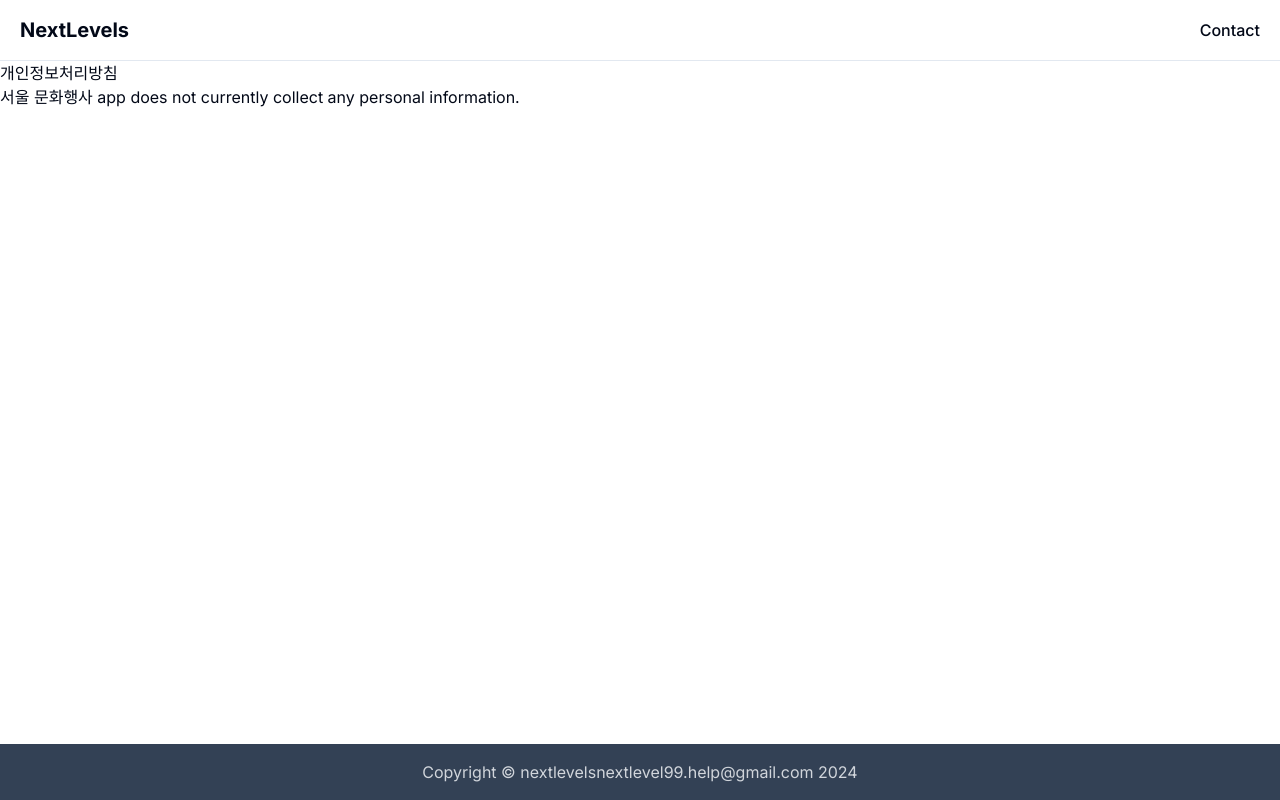
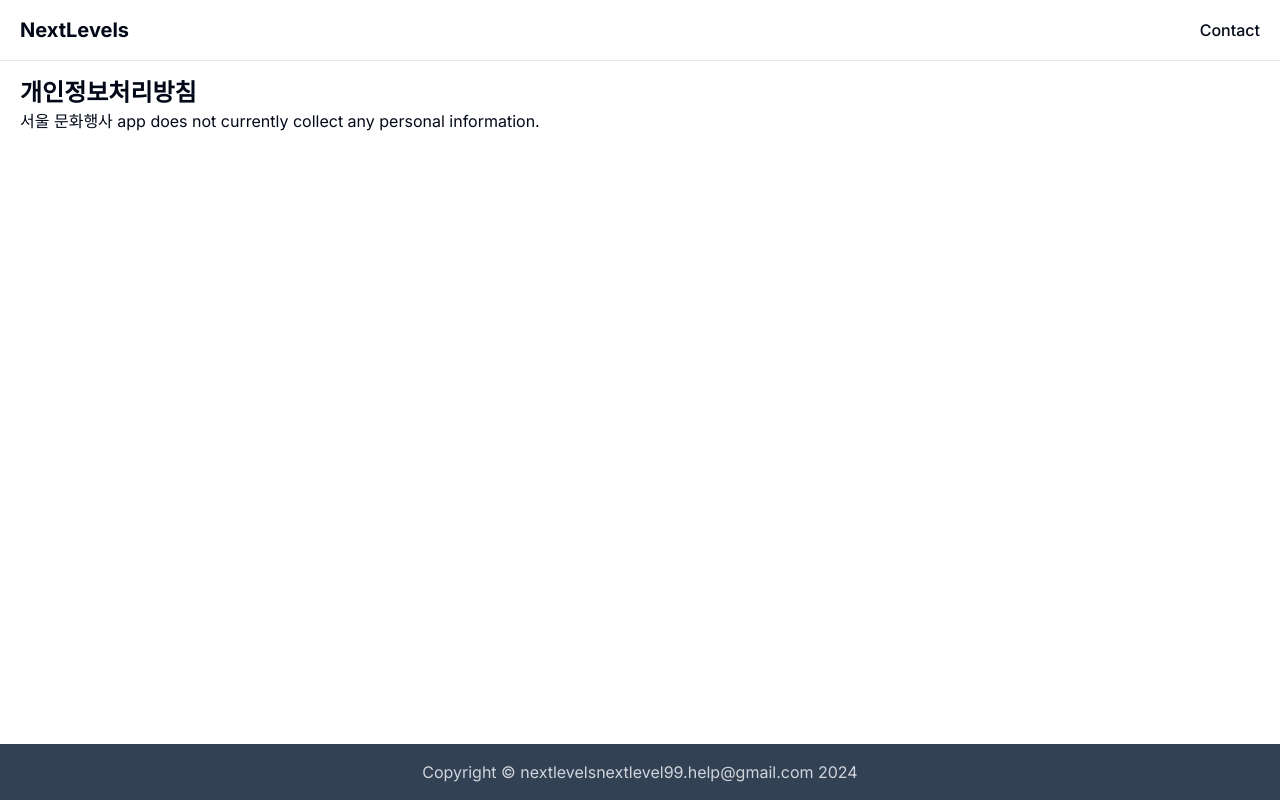
Before and after one commit to HoJin9622/nextlevels, a Next.js app: page /seoul-cultural-events/privacy in a window 1280 px wide. Built offline with nearby package versions, Linux system fonts and the light colour scheme.

Commit message:
feat: 개인정보처리방침 디자인 변경

```diff
--- a/src/app/seoul-cultural-events/privacy/page.tsx
+++ b/src/app/seoul-cultural-events/privacy/page.tsx
@@ -1,10 +1,10 @@
 export default function Privacy() {
   return (
-    <>
-      <h1>개인정보처리방침</h1>
+    <section className='px-5 py-4'>
+      <h1 className='text-2xl font-bold'>개인정보처리방침</h1>
       <p>
         서울 문화행사 app does not currently collect any personal information.
       </p>
-    </>
+    </section>
   )
 }
```
